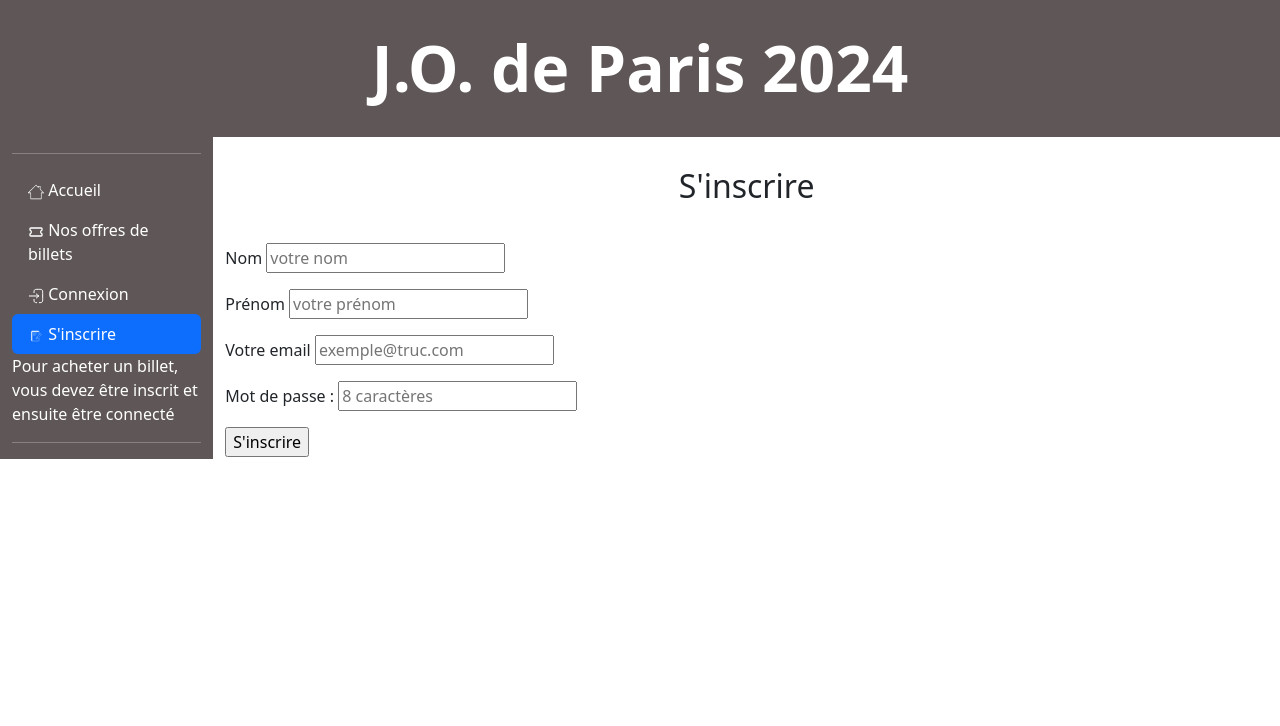
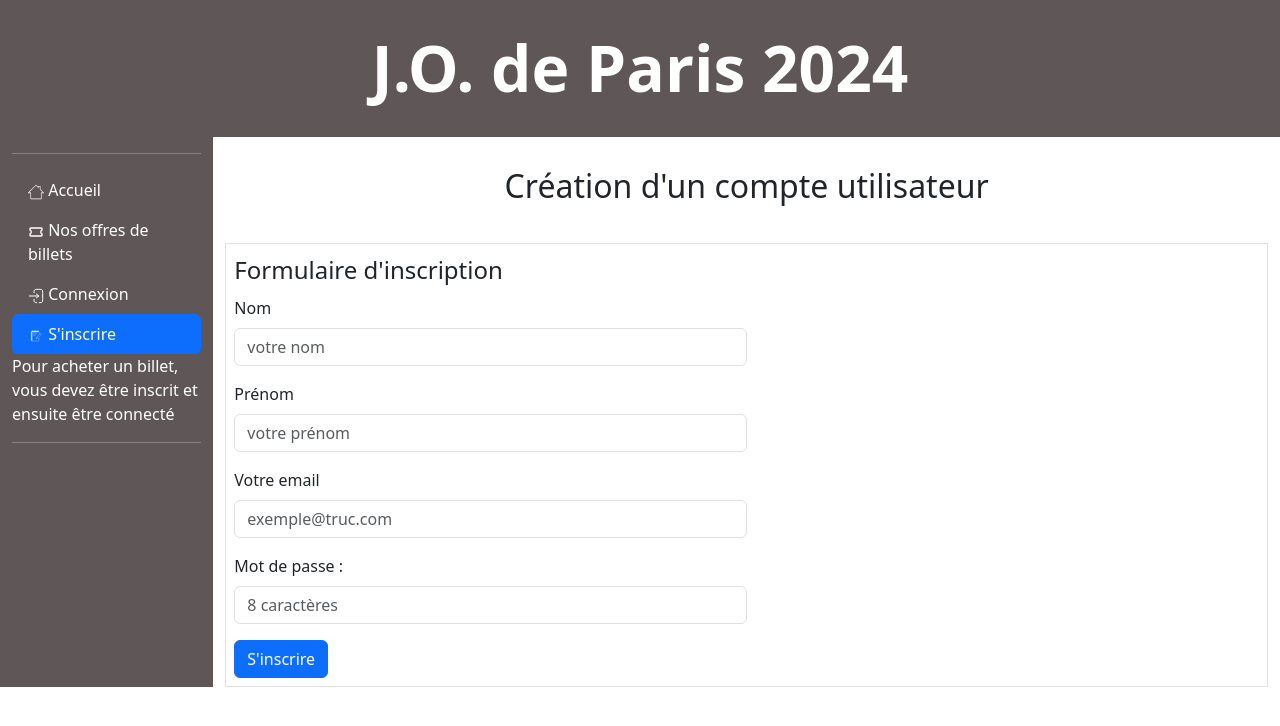
Before and after one commit to TomQuez/projet_JO, a Django app: page /signup/ in a window 1280 px wide. Shown: the top 726 px of the page. Run offline with Django 5.2, Linux system fonts and the light colour scheme.

Commit message:
travail front formulaire

```diff
--- a/accounts/templates/accounts/signup.html
+++ b/accounts/templates/accounts/signup.html
@@ -1,27 +1,30 @@
 {% extends "base.html" %}
 {% block content %}
 
-    <h2>S'inscrire</h2>
+    <h2>Création d'un compte utilisateur</h2>
     <form action="" method="POST">
         {% csrf_token %}
-        <p>
-            <label for="username">Nom</label>
-            <input type="text" name="username" id="username" placeholder="votre nom" required>
-        </p>
-        <p>
-            <label for="firstname">Prénom</label>
-            <input type="text" name="firstname" id="firstname" placeholder="votre prénom" required>
-        </p>
-        <p>
-            <label for="email">Votre email</label>
-            <input type="email" name="email" id="email" placeholder="exemple@truc.com" required >
-        </p>
-        <p>
-            <label for="password">Mot de passe : </label>
-            <input type="password" name="password" id="password" placeholder="8 caractères" required pattern="^(?=.*[a-z])(?=.*[A-Z])(?=.*\d).{8,}$" title="8 caractères minimum comprenant un chiffre, une lettre minuscule et une lettre majuscule">
+        <fieldset class="border p-2">
+            <legend>Formulaire d'inscription</legend>
+        <div class="mb-3 col-sm-6">
+            <label for="username"class="form-label">Nom</label>
+            <input type="text" name="username" id="username" placeholder="votre nom" required class="form-control">
+        </div>
+        <div class="mb-3 col-sm-6">
+            <label for="firstname" class="form-label">Prénom</label>
+            <input type="text" name="firstname" id="firstname" placeholder="votre prénom" required class="form-control">
+        </div>
+        <div class="mb-3 col-sm-6">
+            <label for="email" class="form-label">Votre email</label>
+            <input type="email" name="email" id="email" placeholder="exemple@truc.com" required class="form-control" >
+        </div>
+        <div class="mb-3 col-sm-6">
+            <label for="password"  class="form-label">Mot de passe : </label>
+            <input type="password" name="password" id="password" placeholder="8 caractères" required pattern="^(?=.*[a-z])(?=.*[A-Z])(?=.*\d).{8,}$" title="8 caractères minimum comprenant un chiffre, une lettre minuscule et une lettre majuscule" class="form-control">
+        </div>
 
-        </p>
-        <input type="submit" value="S'inscrire">
+        <input type="submit" value="S'inscrire" class="btn btn-primary">
+    </fieldset>
     </form>
 
 
--- a/static/css/styles.css
+++ b/static/css/styles.css
@@ -40,3 +40,9 @@ li{
     color: white;
     text-decoration: none;
 }
+
+#btn-empty-cart{
+    display: block;
+    margin: 20px;
+
+}
```
Also changed, not shown: store/templates/store/cart.html (+17 -11 lines).
